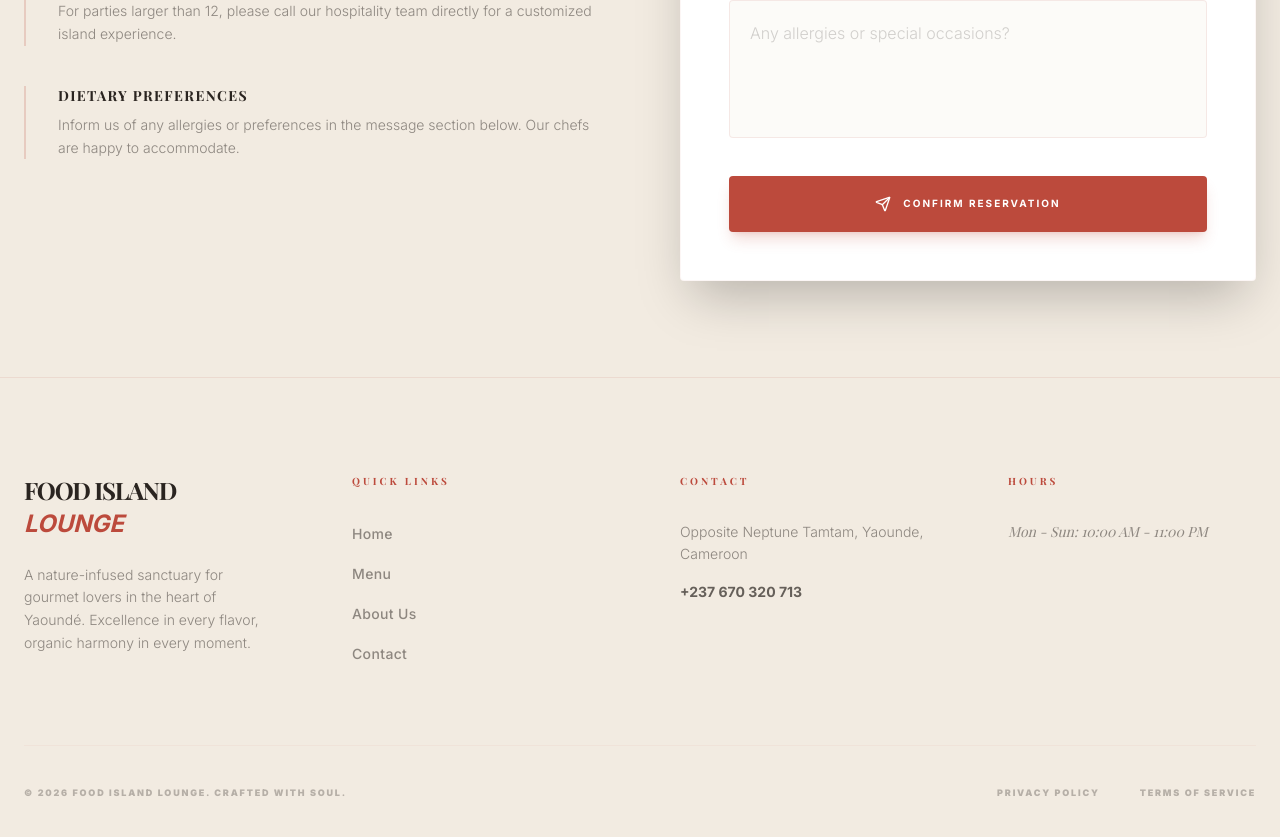
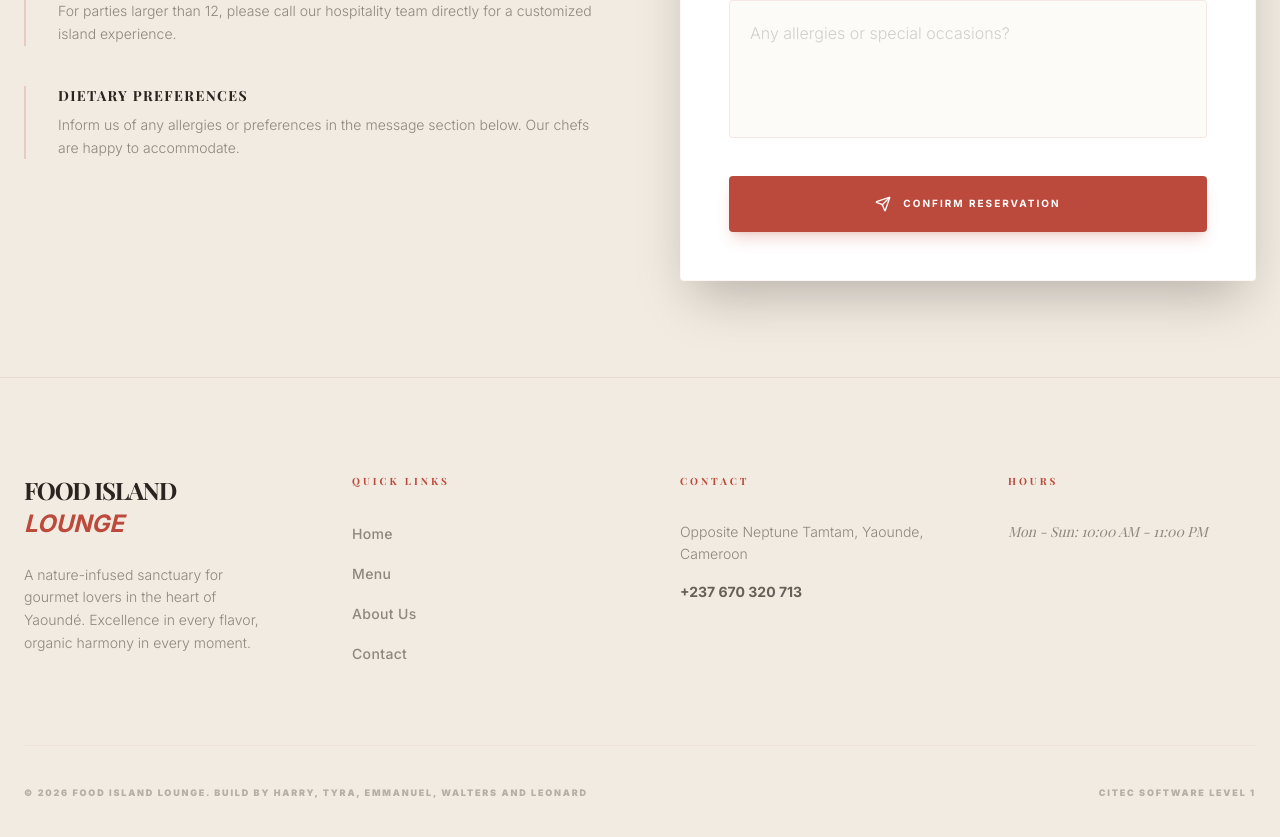
Before and after one commit to Foodislandlounge/Foodislandlounge, a React (Vite) app: page / in a window 1280 px wide. Shown: the part 6358-7195 px from the top of the page. Built offline with nearby package versions, Linux system fonts and the light colour scheme; no server answers; the database is empty; a web font is replaced by a local one.

Commit message:
feat: Update footer with build information
Replaces generic "Crafted with soul" and policy links with specific build credits and the CITEC Software Level 1 designation in the footer.

```diff
--- a/src/components/Footer.tsx
+++ b/src/components/Footer.tsx
@@ -45,11 +45,10 @@ export default function Footer() {
 
         <div className="flex flex-col md:flex-row justify-between items-center pt-10 border-t border-earth-clay/5 gap-6">
           <p className="text-earth-ink/30 text-[9px] uppercase tracking-[0.2em] font-black">
-            © {new Date().getFullYear()} Food Island Lounge. Crafted with soul.
+            © {new Date().getFullYear()} Food Island Lounge. Build by Harry, Tyra, Emmanuel, Walters and Leonard
           </p>
           <div className="flex gap-10 text-[9px] uppercase tracking-[0.2em] font-black text-earth-ink/30">
-            <a href="#" className="hover:text-earth-clay transition-colors">Privacy Policy</a>
-            <a href="#" className="hover:text-earth-clay transition-colors">Terms of Service</a>
+            <span>CITEC Software Level 1</span>
           </div>
         </div>
       </div>
```
